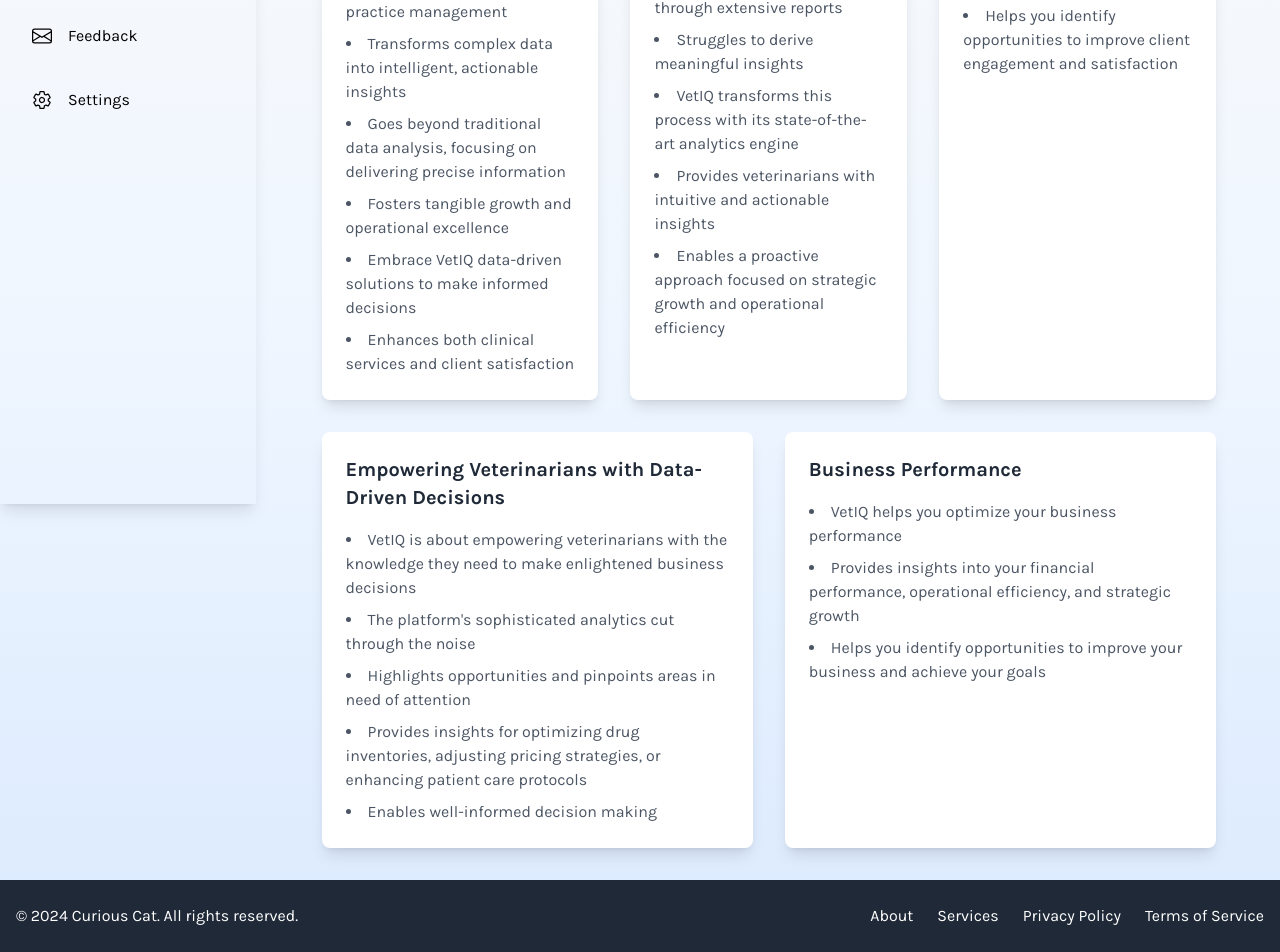
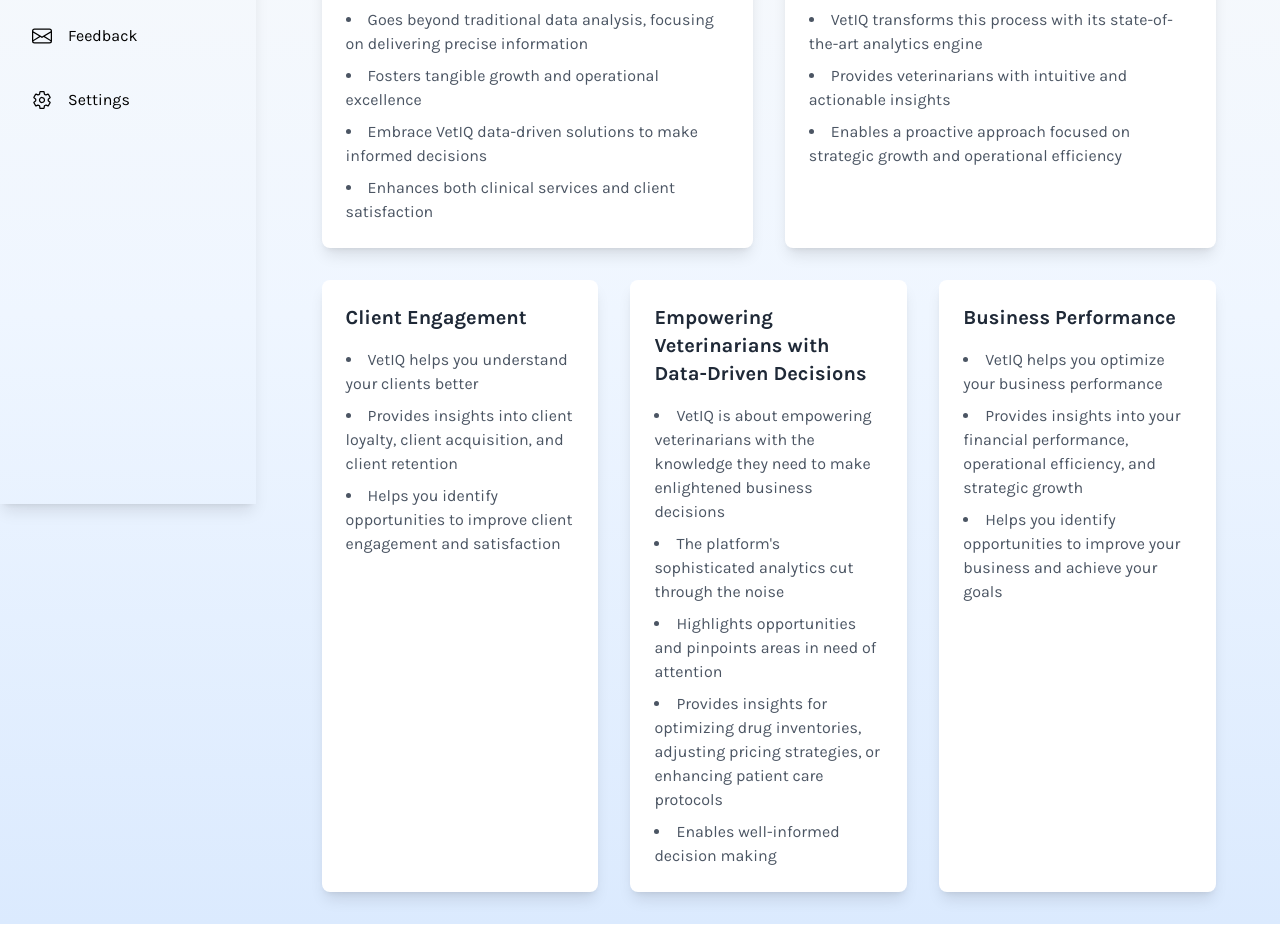
Before and after one commit to shifenghzhang/VetIQ-Web-Application, a Next.js app: page / in a window 1280 px wide. Shown: the part 296-1248 px from the top of the page. After the commit the page ends 1220 px from the top, so only its background shows below. Built offline with nearby package versions, Linux system fonts and the light colour scheme.

Commit message:
fixed hydration error

```diff
--- a/src/app/_components/articleArea.tsx
+++ b/src/app/_components/articleArea.tsx
@@ -1,3 +1,4 @@
+"use client"
 import React from 'react';
 import type { Article } from "~/types/type";
 
@@ -6,10 +7,11 @@ interface ArticleAreaProps {
 }
 
 const ArticleArea: React.FC<ArticleAreaProps> = ({ articles }) => {
+
   return (
     <div className="grid grid-cols-1 md:grid-cols-3 gap-8 p-6">
-      <div className="md:col-span-3 grid grid-cols-1 md:grid-cols-3 gap-8">
-        {articles.slice(0, 3).map((article) => (
+      <div className="md:col-span-3 grid grid-cols-1 md:grid-cols-2 gap-8">
+        {articles.slice(0,2).map((article) => (
           <div key={article.id} className="bg-white shadow-lg rounded-lg p-6">
             <h3 className="text-xl font-bold text-gray-800 mb-4">{article.title}</h3>
             {Array.isArray(article.summary) ? (
@@ -24,8 +26,9 @@ const ArticleArea: React.FC<ArticleAreaProps> = ({ articles }) => {
           </div>
         ))}
       </div>
-      <div className="md:col-span-3 grid grid-cols-1 md:grid-cols-2 gap-8">
-        {articles.slice(3).map((article) => (
+
+      <div className="md:col-span-3 grid grid-cols-1 md:grid-cols-3 gap-8">
+        {articles.slice(2).map((article) => (
           <div key={article.id} className="bg-white shadow-lg rounded-lg p-6">
             <h3 className="text-xl font-bold text-gray-800 mb-4">{article.title}</h3>
             {Array.isArray(article.summary) ? (
@@ -40,6 +43,7 @@ const ArticleArea: React.FC<ArticleAreaProps> = ({ articles }) => {
           </div>
         ))}
       </div>
+
     </div>
   );
 };
--- a/src/app/layout.tsx
+++ b/src/app/layout.tsx
@@ -1,5 +1,4 @@
 import "~/styles/globals.css";
-
 
 import { Karla } from "next/font/google";
 
@@ -7,8 +6,8 @@ import { Karla } from "next/font/google";
 import Appbar from "./_components/appbar";
 import Header from "./_components/header";
 import PageWrapper from "./_components/pagewrapper";
-import Footer from "~/app/_components/footer";
 
+import { SidebarProvider } from "./_contexts/sidebarContext";
 
 const karla = Karla({
   subsets: ["latin"],
@@ -26,18 +25,30 @@ export default function RootLayout({
 }: {
   children: React.ReactNode;
 }) {
+  //const [isCollapsed, setIsCollapsed] = useState<boolean>(false);
   return (
+    <SidebarProvider>
       <html lang="en">
+
         <body className={`font-sans ${karla.variable}`}>
-      <div className="flex flex-col min-h-screen">
-        <Appbar />
+          <div className="flex min-h-screen">
+            <div>
+              <Appbar></Appbar>
+            </div>
+
+            <div className="flex h-full w-full flex-col">
               <Header />
-        <div className="flex-grow">
               <PageWrapper>{children}</PageWrapper>
+
             </div>
-        <Footer />
           </div>
+
+          {/* <TRPCReactProvider>{children}</TRPCReactProvider> */}
         </body>
       </html>
+
+    </SidebarProvider>
+
+
   );
 }
--- a/src/app/page.tsx
+++ b/src/app/page.tsx
@@ -1,4 +1,5 @@
 // pages/app/home/page.tsx
+"use client"
 import React from 'react';
 import {Article} from "~/types/type";
 import ArticleArea from "~/app/_components/articleArea";
```
Lines whose indentation alone changed are shown as unchanged.
